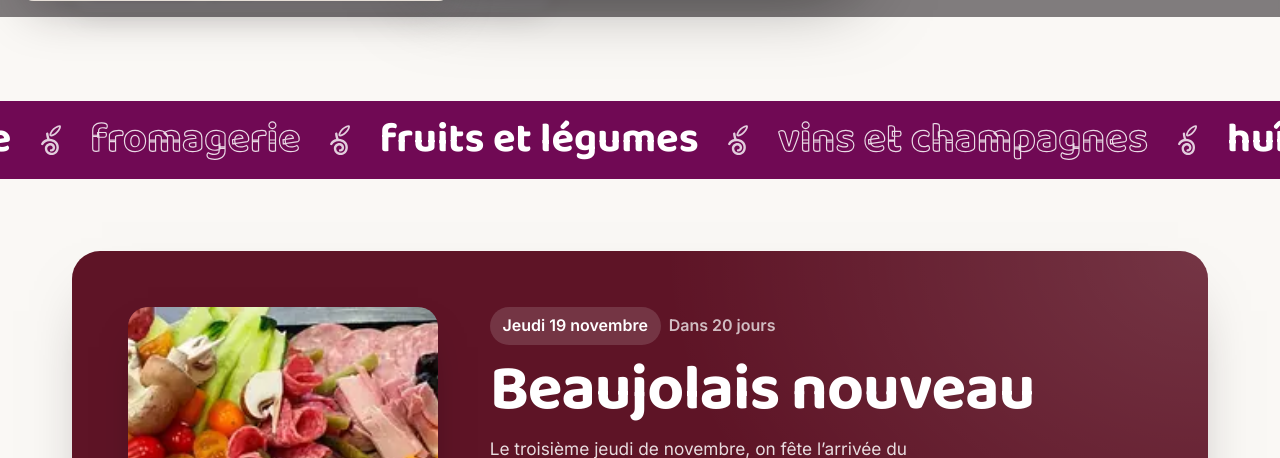
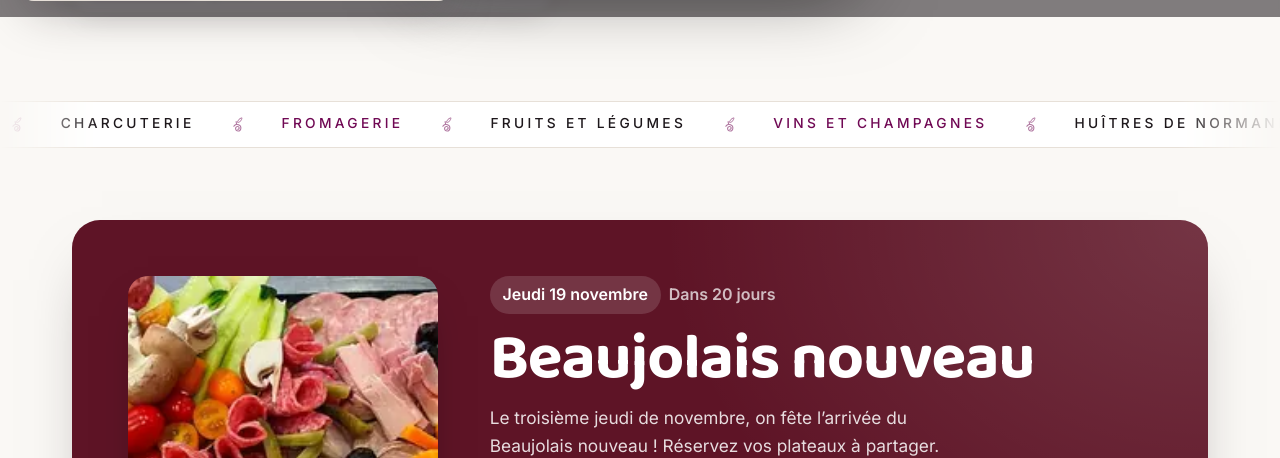
Before and after one commit to ValentinGardin/au-jardin-parmentier, a PHP site: page / in a window 1280 px wide. Shown: the part 783-1241 px from the top of the page. Run offline with PHP 8.4, Linux system fonts and the light colour scheme.

Commit message:
Bandeau défilant plus fin et plus élégant
Fond clair entre deux filets, petites capitales espacées (un mot sur deux en violet),
petit symbole violet entre les mots, bords en fondu et défilement plus lent.

Co-Authored-By: Claude Opus 5.5 <noreply@anthropic.com>
Claude-Session: https://claude.ai/code/session_01KvLbYeHqUobjvQH11YwVo9

```diff
--- a/index.php
+++ b/index.php
@@ -60,7 +60,7 @@ $dateDuJour = function ($sw, $nom) {
 <link rel="manifest" href="site.webmanifest">
 <link rel="preload" href="fonts/inter-latin.woff2" as="font" type="font/woff2" crossorigin>
 <link rel="preload" href="fonts/baloo2-latin.woff2" as="font" type="font/woff2" crossorigin>
-<link href="style.css?v=15" rel="stylesheet">
+<link href="style.css?v=16" rel="stylesheet">
 <script>document.documentElement.classList.add('js')</script>
 </head>
 <body>
@@ -131,7 +131,7 @@ $dateDuJour = function ($sw, $nom) {
 <?php for ($r = 0; $r < 2; $r++): ?>
     <div class="defile-groupe">
 <?php for ($k = 0; $k < 2; $k++): foreach ($s['mots'] as $w): ?>
-      <span class="mot"><?= h($w) ?></span><img class="sep" src="img/logo/symbole-blanc.svg" alt="" width="164" height="244">
+      <span class="mot"><?= h($w) ?></span><img class="sep" src="img/logo/symbole-violet.svg" alt="" width="164" height="244">
 <?php endforeach; endfor; ?>
     </div>
 <?php endfor; ?>
--- a/lib.php
+++ b/lib.php
@@ -2,7 +2,7 @@
 // Fonctions communes au site (index.php), à l'affiche (affiche.php) et au back-office (back-office-jardin/)
 const DATA = __DIR__ . '/data';
 const ESPACE = 'back-office-jardin';   // dossier du back-office : https://…/back-office-jardin/
-const VERSION = '1.24 · 31 octobre 2026';
+const VERSION = '1.25 · 31 octobre 2026';
 const FORTE_DEMANDE = 15;   // parts réservées à partir desquelles un plat est signalé « forte demande »
 const FORTE_OFFRE = 10;     // même chose pour l'offre spéciale et les produits des événements   // affichée en bas de la page de connexion du back-office
 const JOURS = ['Lundi', 'Mardi', 'Mercredi', 'Jeudi', 'Vendredi', 'Samedi', 'Dimanche'];
--- a/style.css
+++ b/style.css
@@ -112,13 +112,14 @@ p{margin:0 0 1em}
 }
 
 /* Défilé de mots */
-.defile{background:var(--violet);color:#fff;overflow:hidden;padding:1.15rem 0}
-.defile-piste{display:flex;width:max-content;animation:defile 42s linear infinite}
+.defile{position:relative;overflow:hidden;padding:.95rem 0;background:var(--blanc);border-block:1px solid var(--trait);
+  -webkit-mask-image:linear-gradient(90deg,transparent,#000 8%,#000 92%,transparent);mask-image:linear-gradient(90deg,transparent,#000 8%,#000 92%,transparent)}
+.defile-piste{display:flex;width:max-content;animation:defile 60s linear infinite}
 .defile:hover .defile-piste{animation-play-state:paused}
 .defile-groupe{display:flex;align-items:center;flex-shrink:0}
-.mot{font-family:var(--titre);font-weight:700;font-size:clamp(1.6rem,3.6vw,2.6rem);line-height:1;white-space:nowrap;padding-inline:clamp(1rem,2.4vw,1.8rem)}
-.mot:nth-of-type(even){color:transparent;-webkit-text-stroke:1.2px rgba(255,255,255,.85)}
-.sep{height:clamp(1.4rem,3vw,2rem);width:auto;flex-shrink:0;opacity:.8}
+.mot{font:500 clamp(.74rem,1.1vw,.86rem)/1 var(--texte);letter-spacing:.24em;text-transform:uppercase;white-space:nowrap;color:var(--encre);padding-inline:clamp(1.4rem,3vw,2.4rem)}
+.mot:nth-of-type(even){color:var(--violet)}
+.sep{height:.95rem;width:auto;flex-shrink:0;opacity:.55}
 
 /* Sections */
 .section{padding:clamp(4rem,9vw,7rem) 0}
```
